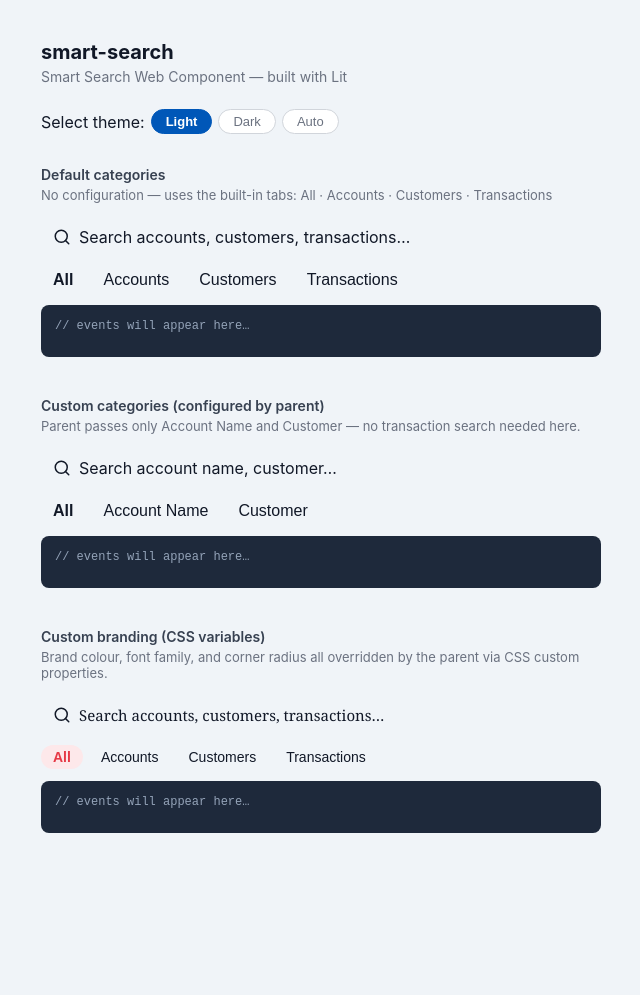
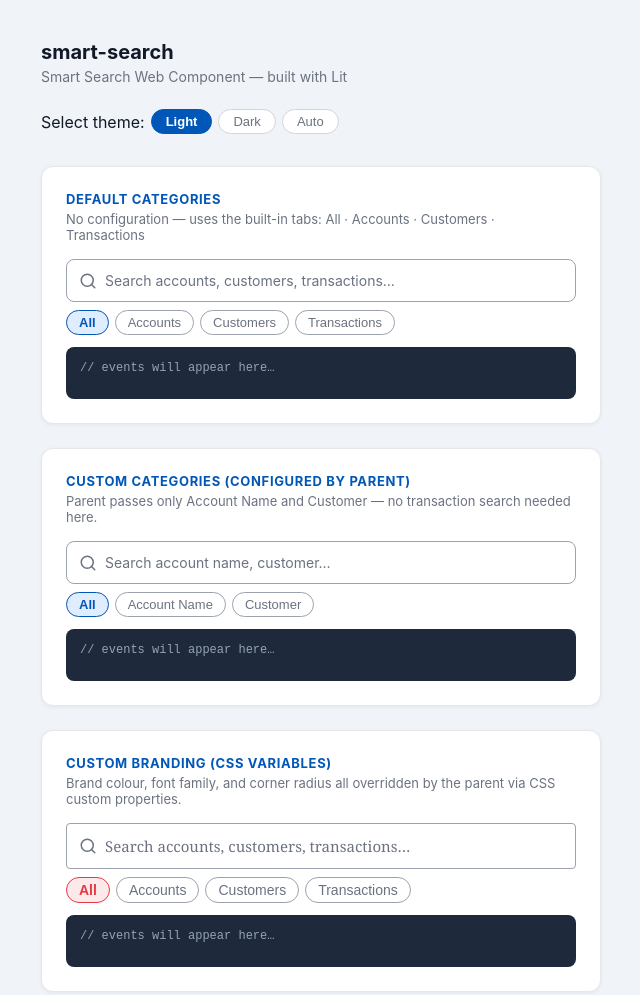
Before and after one commit to p4me/webComponets, a website built with Vite: page index.html in a window 1280 px wide. Shown: the whole page, without its empty margins (319-959 px from the left). Before the commit the page ends 913 px from the top, so only its background shows below. Built offline with nearby package versions, Linux system fonts and the light colour scheme.

Commit message:
Some Css fixes

```diff
--- a/index.html
+++ b/index.html
@@ -69,23 +69,36 @@
 
       /* Demo sections */
       .section {
-        margin-bottom: 40px;
+        margin-bottom: 24px;
+        padding: 24px;
+        background: #ffffff;
+        border-radius: 12px;
+        border: 1px solid #e5e7eb;
+        box-shadow: 0 1px 4px rgba(0, 0, 0, 0.06);
+      }
+
+      body.dark .section {
+        background: #1e293b;
+        border-color: #334155;
+        box-shadow: 0 1px 4px rgba(0, 0, 0, 0.3);
       }
 
       .section h2 {
-        font-size: 14px;
-        font-weight: 600;
-        color: #374151;
+        font-size: 13px;
+        font-weight: 700;
+        color: #0057b8;
+        text-transform: uppercase;
+        letter-spacing: 0.05em;
         margin: 0 0 4px;
       }
 
       .section p {
         font-size: 13px;
         color: #6b7280;
-        margin: 0 0 12px;
+        margin: 0 0 16px;
       }
 
-      body.dark .section h2 { color: #cbd5e1; }
+      body.dark .section h2 { color: #4d9eff; }
       body.dark .section p  { color: #94a3b8; }
 
       .log {
--- a/src/smart-search.ts
+++ b/src/smart-search.ts
@@ -29,17 +29,17 @@
        *   smart-search {
        *     --search-font-family: 'Inter', sans-serif;
        *     --search-font-size:   15px;
-       *     --search-primary:     #e63946;   /* your brand colour *\/
-       *     --search-radius:      4px;        /* sharper corners *\/
+       *     --search-primary:     #e63946;
+       *     --search-radius:      4px;
        *   }
        *
-       * Or inline on a single instance:
-       *   <smart-search style="--search-primary:#e63946; --search-font-family:'Inter',sans-serif">
+       * Or inline:
+       *   <smart-search style="--search-primary:#e63946;">
        * ─────────────────────────────────────────────────────────────────────── */
       --search-font-family:  -apple-system, BlinkMacSystemFont, 'Segoe UI', sans-serif;
       --search-font-size:    14px;
       --search-primary:      #0057b8;
-      --search-border:       #d1d5db;
+      --search-border:       #9ca3af;
       --search-border-focus: #0057b8;
       --search-bg:           #ffffff;
       --search-bg-hover:     #f3f4f6;
```
